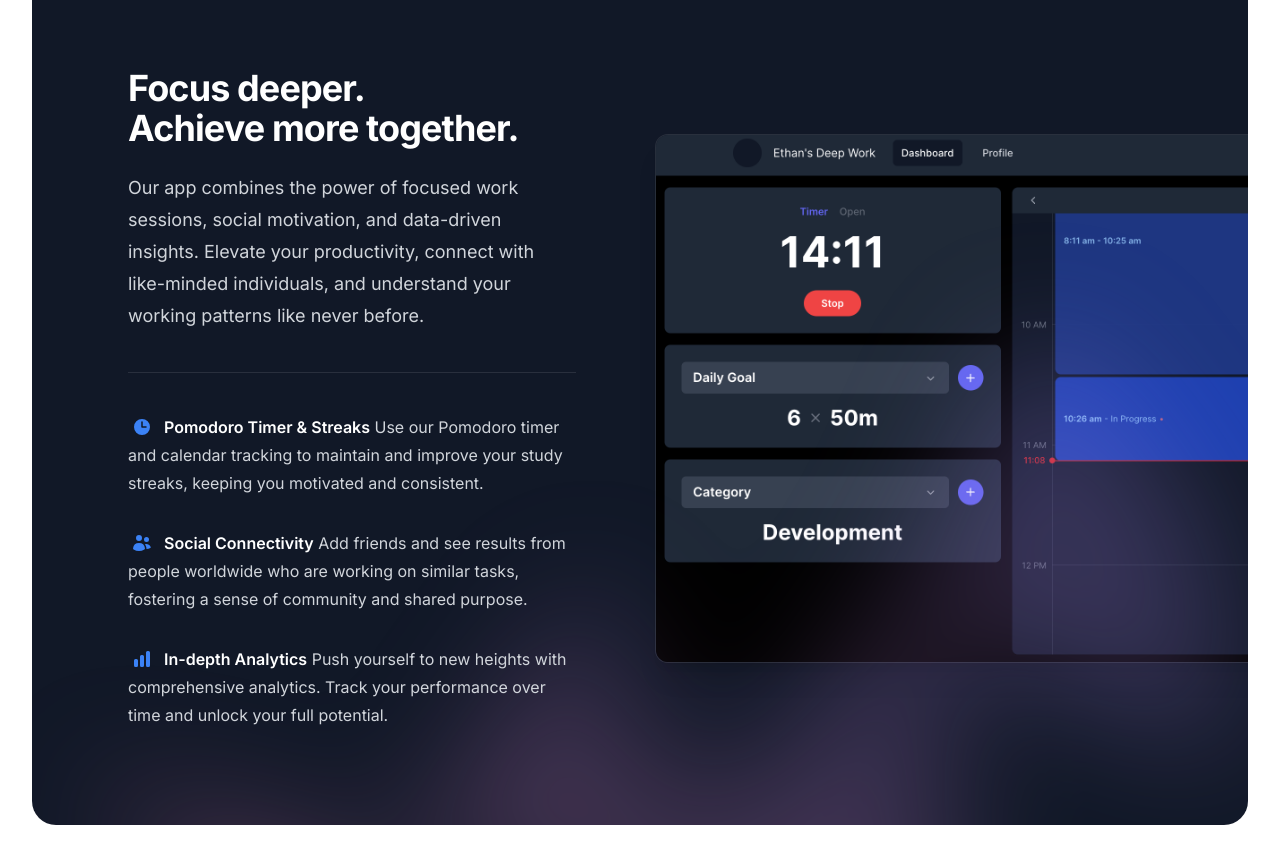
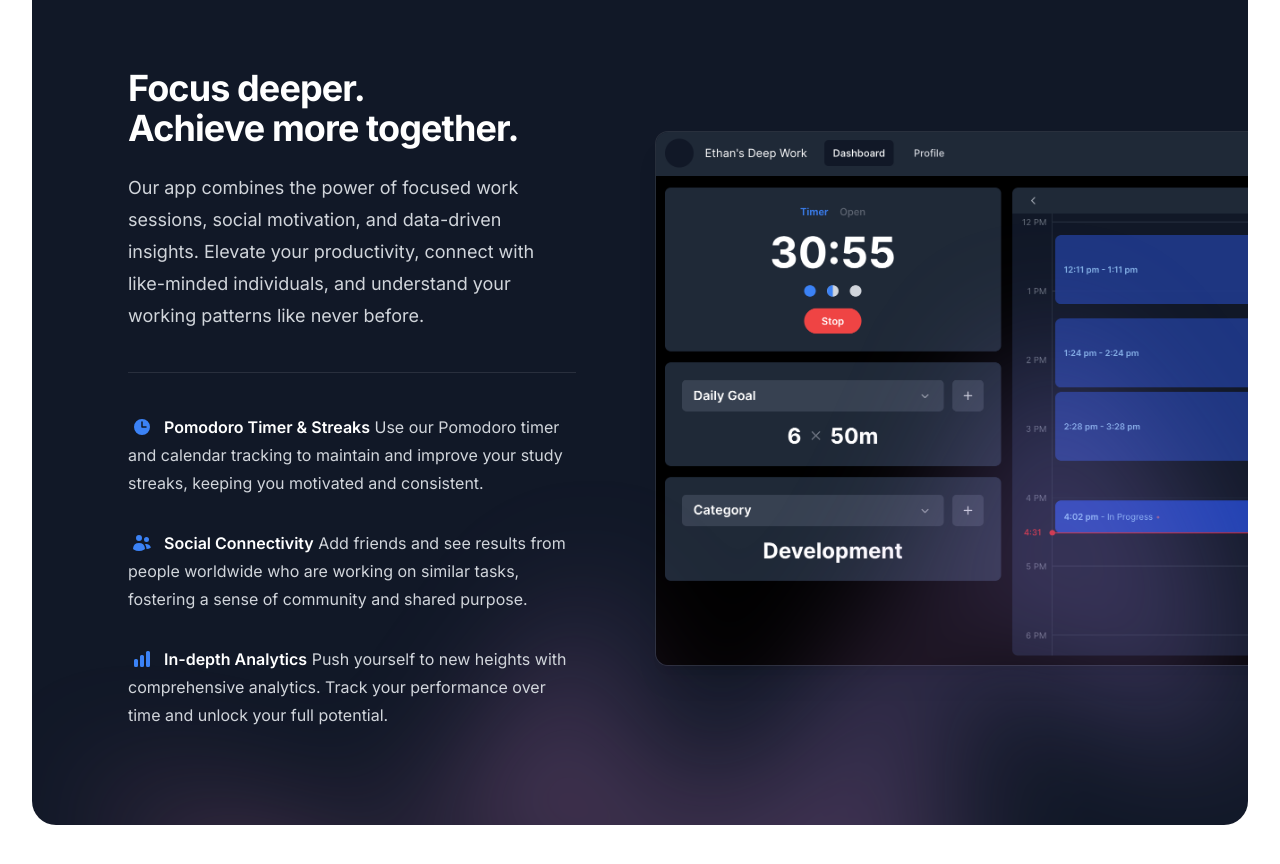
Before and after one commit to earcherc/deepworktimer, a Next.js app in the folder frontend/: page / in a window 1280 px wide. Shown: the part 760-1624 px from the top of the page. Built offline with nearby package versions, Linux system fonts and the light colour scheme.

Commit message:
Update landing image

```diff
--- a/frontend/src/app/layout.tsx
+++ b/frontend/src/app/layout.tsx
@@ -10,7 +10,7 @@ export default function RootLayout({ children }: { children: React.ReactNode })
     <html lang="en">
       <head>
         <link rel="shortcut icon" href="/favicon.ico" />
-        <title>Timer</title>
+        <title>Deep Work Timer</title>
         <meta name="description" content="Focus on what matters" key="desc" />
       </head>
       <body className={inter.className}>
--- a/frontend/src/app/page.tsx
+++ b/frontend/src/app/page.tsx
@@ -179,7 +179,7 @@ export default function Home() {
                 </p>
               </div>
               <Image
-                src="/images/deepworktimer3.png"
+                src="/images/deepworktimer4.png"
                 alt="Deep Work Timer App screenshot"
                 className="relative -z-20 min-w-full max-w-xl rounded-xl shadow-xl ring-1 ring-white/10 lg:row-span-4 lg:w-[64rem] lg:max-w-none"
                 width={2432}
```
Also changed, not shown: frontend/public/images/deepworktimer3.png (deleted), frontend/public/images/deepworktimer4.png (added).
